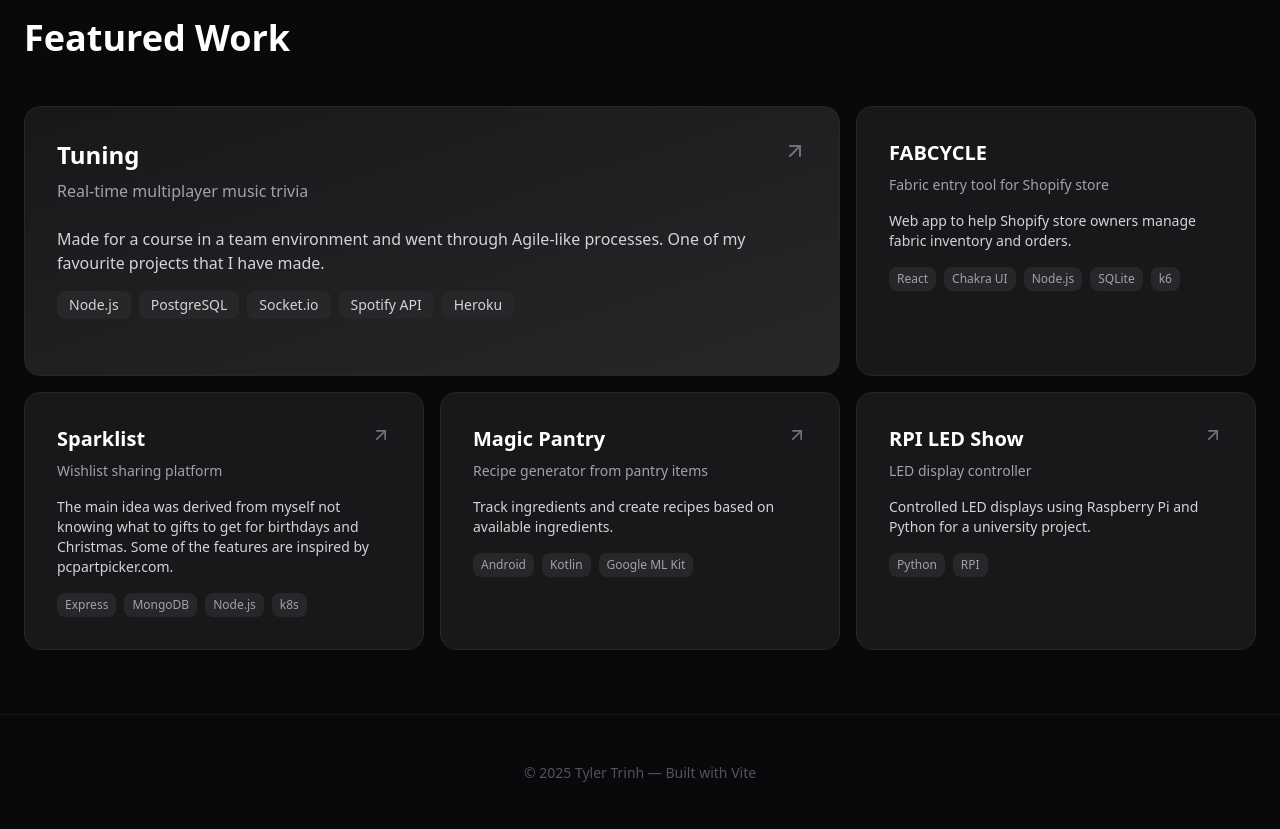
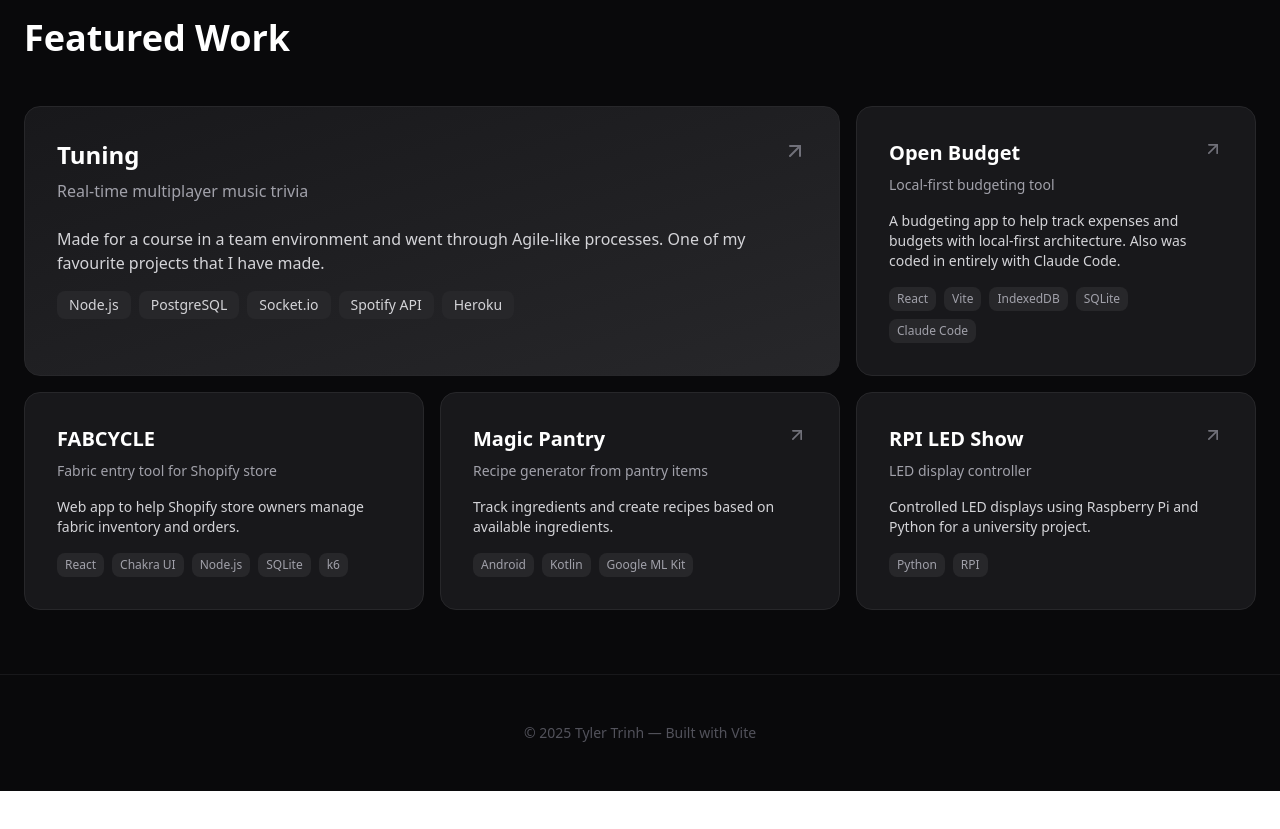
Before and after one commit to bvtrinh/bvtrinh.github.io, a React (Vite) app: page / in a window 1280 px wide. Shown: the part 1120-1949 px from the top of the page. After the commit the page ends 1911 px from the top, so only its background shows below. Built offline with nearby package versions, Linux system fonts and the light colour scheme.

Commit message:
docs: update project with ob

```diff
--- a/src/data/content.ts
+++ b/src/data/content.ts
@@ -41,21 +41,21 @@ export const projects = [
     featured: true,
   },
   {
+    id: "open-budget",
+    title: "Open Budget",
+    subtitle: "Local-first budgeting tool",
+    description:
+      "A budgeting app to help track expenses and budgets with local-first architecture. Also was coded in entirely with Claude Code.",
+    techStack: ["React", "Vite", "IndexedDB", "SQLite", "Claude Code"],
+    codeLink: "https://ob.tylertrinh.ca",
+    featured: false,
+  },
+  {
     id: "fabcycle",
     title: "FABCYCLE",
     subtitle: "Fabric entry tool for Shopify store",
     description: "Web app to help Shopify store owners manage fabric inventory and orders.",
     techStack: ["React", "Chakra UI", "Node.js", "SQLite", "k6"],
-    featured: false,
-  },
-  {
-    id: "sparklist",
-    title: "Sparklist",
-    subtitle: "Wishlist sharing platform",
-    description:
-      "The main idea was derived from myself not knowing what to gifts to get for birthdays and Christmas. Some of the features are inspired by pcpartpicker.com.",
-    techStack: ["Express", "MongoDB", "Node.js", "k8s"],
-    codeLink: "https://github.com/bvtrinh/sparklist",
     featured: false,
   },
   {
```
